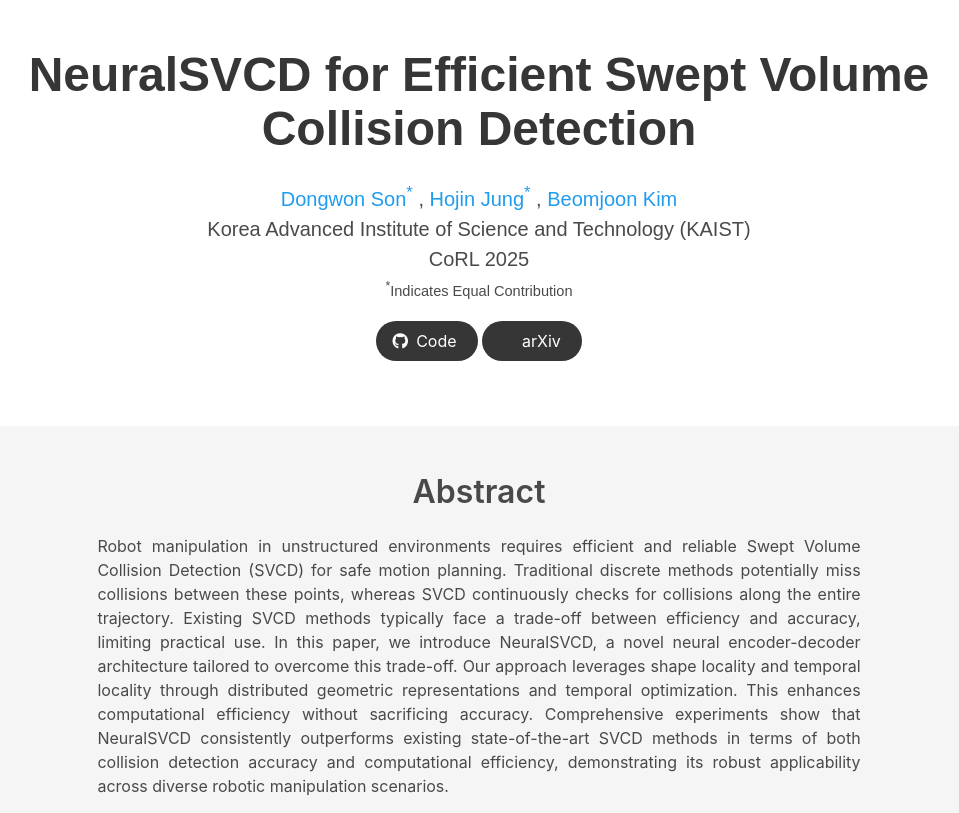
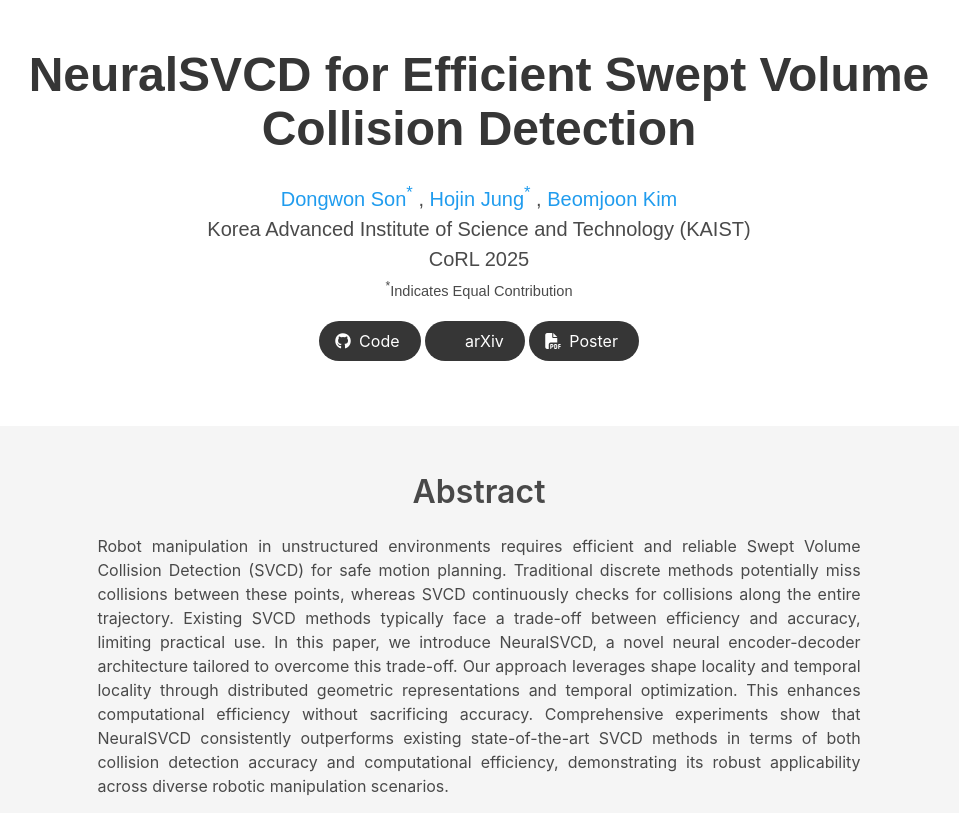
Before and after one commit to neuralsvcd/neuralsvcd.github.io, a website built with Vite: page index.html in a window 1280 px wide. Shown: the top 813 px of the page, without its empty margins (161-1120 px from the left). Built offline with nearby package versions, Linux system fonts and the light colour scheme; some icons are missing; a web font is replaced by a local one.

Commit message:
doc: poster

```diff
--- a/index.html
+++ b/index.html
@@ -113,6 +113,15 @@
                       <i class="ai ai-arxiv"></i>
                     </span>
                     <span>arXiv</span>
+                  </a>
+                </span>
+                <span class="link-block">
+                  <a href="assets/poster_final.pdf" target="_blank"
+                    class="external-link button is-normal is-rounded is-dark">
+                    <span class="icon">
+                      <i class="fas fa-file-pdf"></i>
+                    </span>
+                    <span>Poster</span>
                   </a>
                 </span>
               </div>
```
Also changed, not shown: 1 other file.
